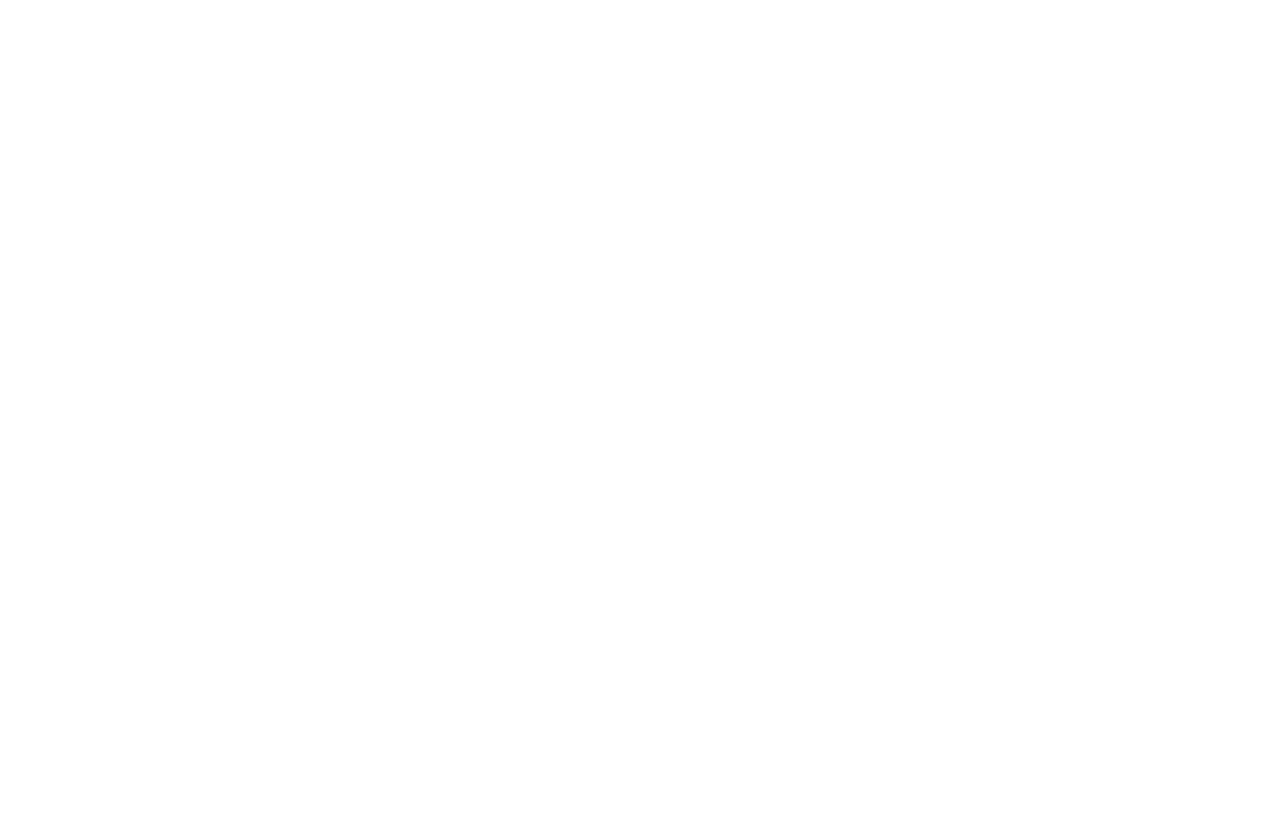
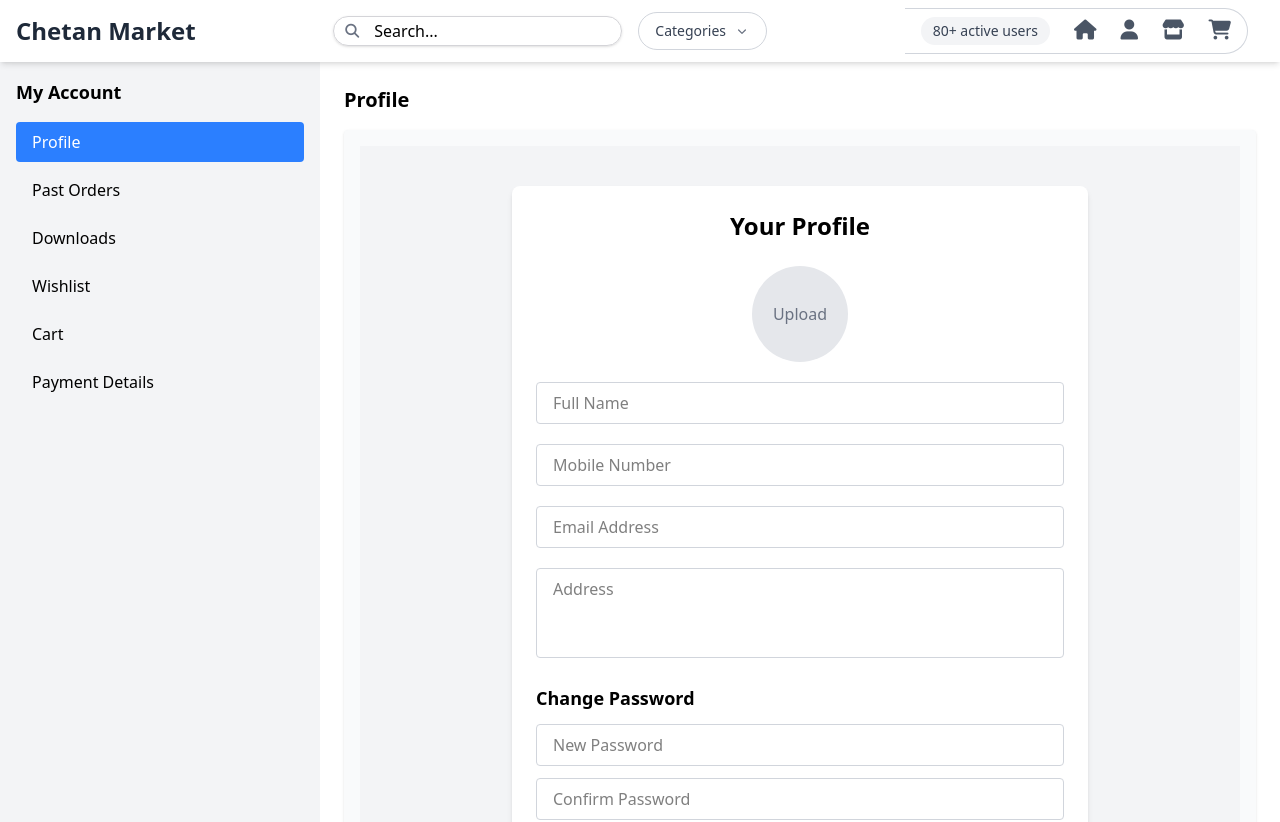
Before and after one commit to Ashiiis/E-chetan-market, a React (Vite) app: page /user-account in a window 1280 px wide. Before the commit this address had no page. Shown: the top 822 px of the page. Before the commit the page ends 800 px from the top, so only its background shows below. Built offline with nearby package versions, Linux system fonts and the light colour scheme.

Commit message:
mantaining

```diff
--- a/src/App.jsx
+++ b/src/App.jsx
@@ -1,13 +1,20 @@
 import { BrowserRouter as Router, Routes, Route } from 'react-router-dom';
+import { Suspense, lazy } from 'react';
+
 import Navbar from './components/Navbar/Navbar';
 import SliderWithCards from './components/sliders/slider1';
 import BulletinStrip from './components/Bulliten';
-import QuickLinks from './components/Navbar/Secondarynav';
 import PrimaryCategorySection from './components/Categories/Primarycategory';
-import UserProfilePage from './components/userRegistration/UserProfile';
-import SignupForm from './components/userRegistration/Signuppage';
-import ShopForm from './components/admin/shopdata';
-import OrderHistory from './components/orders/orderhistory';
+import LoaderSpinner from './components/LoadSpinner';
+
+
+// lazyLoaders
+const  SignupForm = lazy(() => import ('./components/userRegistration/Signuppage'));
+const ShopForm =lazy(() => import ('./components/admin/shopdata'));
+
+const UserDashboard = lazy(() => import ('./components/UserAccount/Useraccount'));
+
+
 import Footer from './components/footer/footer';
 import './App.css';
 
@@ -26,14 +33,16 @@
 function App() {
   return (
     <Router>
+      <Suspense fallback={<LoaderSpinner />}>
       <Routes>
         <Route path="/" element={<HomePage />} />
         <Route path="/user-signup" element={<SignupForm />} />
         <Route path="/shop-form" element={<ShopForm />} />
-        <Route path="/user-profile" element={<UserProfilePage />} />
-        <Route path="/order-history" element={<OrderHistory />} />
+
+        <Route path="/user-account" element={<UserDashboard />} />
 
       </Routes>
+      </Suspense>
     </Router>
   );
 }
--- /dev/null
+++ b/src/components/LoadSpinner.jsx
@@ -0,0 +1,10 @@
+// src/components/LoaderSpinner.jsx
+import React from 'react';
+
+const LoaderSpinner = () => (
+  <div className="flex items-center justify-center min-h-screen">
+    <div className="w-10 h-10 border-4 border-blue-500 border-t-transparent rounded-full animate-spin"></div>
+  </div>
+);
+
+export default LoaderSpinner;
--- a/src/components/Navbar/Navbar.jsx
+++ b/src/components/Navbar/Navbar.jsx
@@ -148,21 +148,33 @@
         <i className="fas fa-times text-xl"></i>
       </button>
 
-      <a href="#" className="block text-gray-700 hover:text-black">
-        Home <i className="fas fa-house ml-2"></i>
-      </a>
-      <a href="#" className="block text-gray-700 hover:text-black">
-        Shops <i className="fas fa-store ml-2"></i>
-      </a>
-      <a href="#" className="block text-gray-700 hover:text-black">
-        Cart <i className="fas fa-cart-shopping ml-2"></i>
-      </a>
-      <a href="#" className="block text-gray-700 hover:text-black">
-        Profile <i className="fas fa-user ml-2"></i>
-      </a>
-      <a href="#" className="block text-gray-700 hover:text-black">
-        Support <i className="fas fa-headset ml-2"></i>
-      </a>
+      <div className="block text-gray-700 hover:text-black">
+        Home
+        <Link to="/user-signup">
+        <i className="fas fa-house ml-2"></i>
+        </Link>
+      </div>
+
+      <div  className="block text-gray-700 hover:text-black">Shops
+        <Link to="user-signup">
+          <i className="fas fa-store ml-2"></i>
+        </Link>
+      </div>
+      <div className="block text-gray-700 hover:text-black">Cart
+        <Link to="/user-signup">
+          <i className="fas fa-cart-shopping ml-2"></i>
+        </Link>
+      </div>
+      <div className="block text-gray-700 hover:text-black">Profile
+        <Link to="/user-signup">
+          <i className="fas fa-user ml-2"></i>
+        </Link>
+      </div>
+      <div className="block text-gray-700 hover:text-black">Support
+        <Link to="/user-signup">
+        <i className="fas fa-headset ml-2"></i>
+        </Link>
+      </div>
     </div>
   </div>
 )}
--- /dev/null
+++ b/src/components/UserAccount/Useraccount.jsx
@@ -0,0 +1,80 @@
+import React, { useState } from 'react';
+import { Suspense, lazy } from 'react';
+import Navbar from '../Navbar/Navbar';
+import Footer from '../footer/footer';
+// import UserProfilePage from '../userRegistration/UserProfile';
+// import OrderHistory from '../orders/orderhistory';
+const OrderHistory = lazy(() => import('../orders/orderhistory'));
+const UserProfilePage = lazy(() =>import ('../userRegistration/UserProfile'));
+const sections = [
+  'Profile',
+  'Past Orders',
+  'Downloads',
+  'Wishlist',
+  'Cart',
+  'Payment Details',
+];
+
+const sectionComponents = {
+  'Profile': <UserProfilePage/>,
+  'Past Orders': <OrderHistory/>,
+  'Downloads': <div>Downloadable Items</div>,
+  'Wishlist': <div>Your Wishlist</div>,
+  'Cart': <div>Your Cart</div>,
+  'Payment Details': <div>Your Payment Methods</div>,
+};
+
+const UserDashboard = () => {
+  const [activeSection, setActiveSection] = useState('Profile');
+  const [mobileNavOpen, setMobileNavOpen] = useState(false);
+
+  return (
+    <div className='accounts'>
+        <Navbar/>
+    <div className="min-h-screen flex flex-col md:flex-row">
+      {/* Sidebar */}
+      <div className={`w-full md:w-1/4 bg-gray-100 shadow md:shadow-none p-4 transition-all duration-300 ${mobileNavOpen ? 'block' : 'hidden'} md:block`}>
+        <h2 className="text-lg font-bold mb-4 text-center md:text-left">My Account</h2>
+        <ul className="space-y-2">
+          {sections.map(section => (
+            <li key={section}>
+              <button
+                onClick={() => {
+                  setActiveSection(section);
+                  setMobileNavOpen(false);
+                }}
+                className={`w-full text-left px-4 py-2 rounded ${
+                  activeSection === section ? 'bg-blue-500 text-white' : 'hover:bg-blue-100'
+                }`}
+              >
+                {section}
+              </button>
+            </li>
+          ))}
+        </ul>
+      </div>
+
+      {/* Mobile Nav Toggle Button */}
+      <div className="md:hidden p-4">
+        <button
+          onClick={() => setMobileNavOpen(!mobileNavOpen)}
+          className="bg-blue-500 text-white px-4 py-2 rounded"
+        >
+          {mobileNavOpen ? 'Close Menu' : 'Menu'}
+        </button>
+      </div>
+
+      {/* Content Area */}
+      <div className="flex-1 p-6 bg-white">
+        <h2 className="text-xl font-semibold mb-4">{activeSection}</h2>
+        <div className="p-4 bg-gray-50 rounded shadow-sm">
+          {sectionComponents[activeSection]}
+        </div>
+      </div>
+    </div>
+    <Footer/>
+    </div>
+  );
+};
+
+export default UserDashboard;
--- a/src/components/sliders/slider1.jsx
+++ b/src/components/sliders/slider1.jsx
@@ -62,13 +62,13 @@
 
         {/* Description directly under slider */}
         <div className=" shadow-md rounded-lg p-1 text-slate-900 bg-slate-300 space-x-1 text-center space-y-2">
-          <p className="text-base md:text-lg leading-relaxed">
+          <div className="text-base md:text-lg leading-relaxed">
             Your one-stop destination for a wide range of local and branded products.
-            <div className='hidden md:grid '>Explore everything from fresh produce to lifestyle essentials, all under one roof.</div>
+            <p className='hidden md:grid '>Explore everything from fresh produce to lifestyle essentials, all under one roof.</p>
             <button className="inline-block bg-white hover:bg-gray-500 text-gray-800 font-semibold py-1 px-3 rounded-full shadow transition">
             View on Map
           </button>
-          </p>
+          </div>
 
         </div>
       </div>
--- a/src/components/userRegistration/UserProfile.jsx
+++ b/src/components/userRegistration/UserProfile.jsx
@@ -28,8 +28,8 @@
   };
 
   return (
-    <div className='userprofile'>
-        <Navbar/>
+    // <div className='userprofile'>
+    //     <Navbar/>
     <div className="min-h-screen bg-gray-100 py-10 px-4">
       <div className="max-w-xl mx-auto bg-white p-6 rounded-lg shadow-md">
         <h2 className="text-2xl font-bold mb-6 text-center">Your Profile</h2>
@@ -136,8 +136,8 @@
         </form>
       </div>
     </div>
-    <Footer/>
-    </div>
+    // <Footer/>
+    // </div>
   );
 };
 
```
